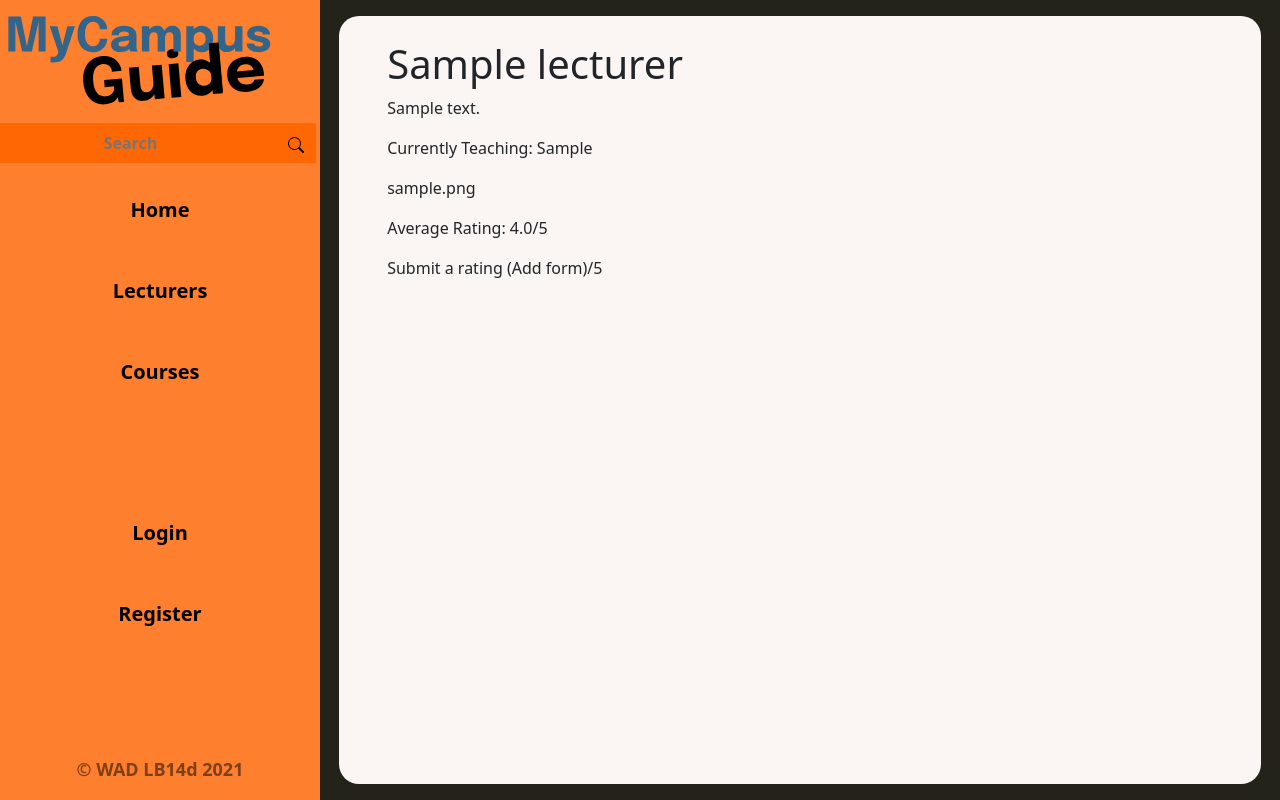
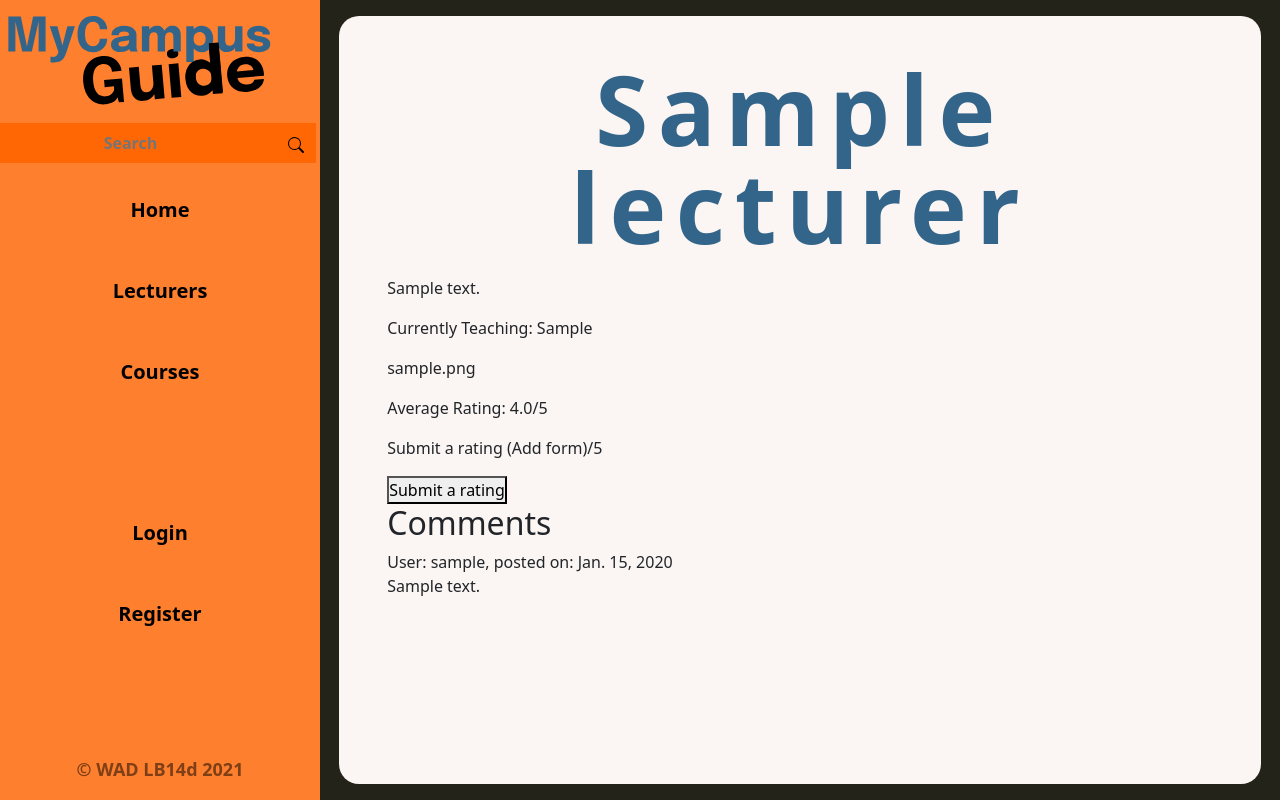
Before and after one commit to WAD2-LB14d/mycampusguide, a Django app: a page that uses my_campus_guide/templates/guide/chosen_lecturer.html in a window 1280 px wide. Run offline with Django 3.2, Linux system fonts and the light colour scheme; tables that the repository leaves empty hold one stand-in row (values such as "Sample post"); some libraries are stand-ins or nearby versions.

Commit message:
Show comments on lecturers page

```diff
--- a/my_campus_guide/guide/views.py
+++ b/my_campus_guide/guide/views.py
@@ -86,6 +86,7 @@ def show_lecturer(request, lecturer_name_slug):
     lecturer = Lecturer.objects.get(slug=lecturer_name_slug)
     lecturer.calculateAverageRating()
     context_dict['lecturer'] = lecturer
+    context_dict['comments'] = lecturer.lecturercomment_set.all()
 
     try:
       user = User.objects.get(username=request.user.username)
--- /dev/null
+++ b/my_campus_guide/static/js/forms.js
@@ -0,0 +1,3 @@
+function showRatingForm() {
+	document.getElementById('rate').style.display="block";
+}
--- a/my_campus_guide/templates/guide/chosen_lecturer.html
+++ b/my_campus_guide/templates/guide/chosen_lecturer.html
@@ -10,11 +10,11 @@
 {% endblock %}
 
 {% block body_block %}
-
+		<script type="text/javascript" src="{% static 'js/forms.js' %}"></script>
     <div class="jumbotron p-4">
             <div class="container">
                 {% if lecturer %}
-                <h1>{{ lecturer.name }}</h1>
+                <h1 class="pageTitle">{{ lecturer.name }}</h1>
                 <p>{{ lecturer.description }}</p>
                 <p>Currently Teaching: {{ lecturer.teaching }}</p>
                 {% if lecturer.picture %}
@@ -27,7 +27,26 @@
                     <p>{{ rating.rating }}/5</p>
                     {% else %}
                     <p>Submit a rating (Add form)/5</p>
+										<button onClick="showRatingForm()" name="showbutton">Submit a rating</button>
+										<input type="text" id="rate" name="rate"  style="display:none;" />
                     {% endif %}
+								{% if comments %}
+									<div class="col">
+									  <div class="row">
+											<h2>Comments</h2>
+											{% if user.is_authenticated %}
+												<a href="{% url 'guide:add_lecturer' %}">
+													<img src="{% static 'images/add.png' %}" alt="Add lecturer" class="add"/>
+												</a>
+											{% endif %}
+										</div>
+										{% for comment in comments %}
+											<div class="row">
+												<p>User: {{ comment.user }}, posted on: {{ comment.date }}<br>{{ comment.comment }}</p>
+											</div>
+										{% endfor %}
+									</div>
+								{% endif %}
                 {% endif %}
             </div>
     </div>
```
